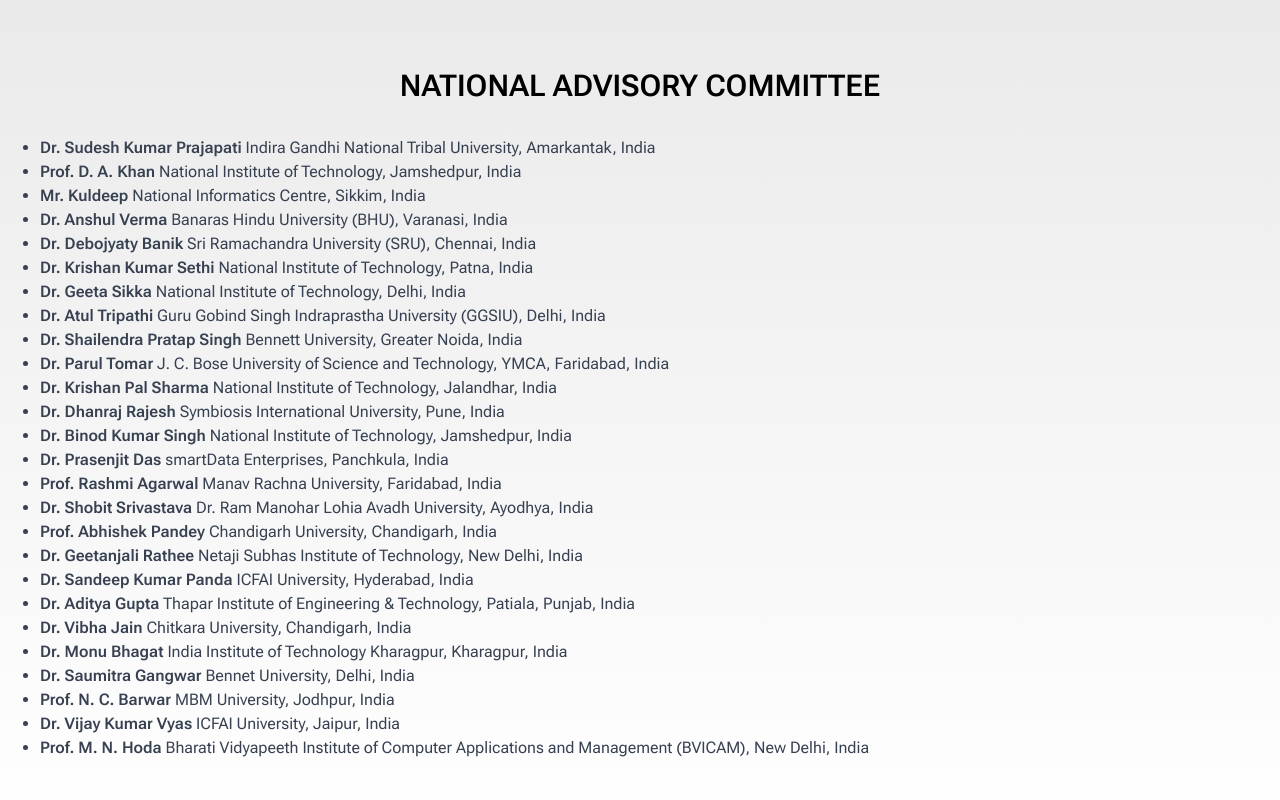
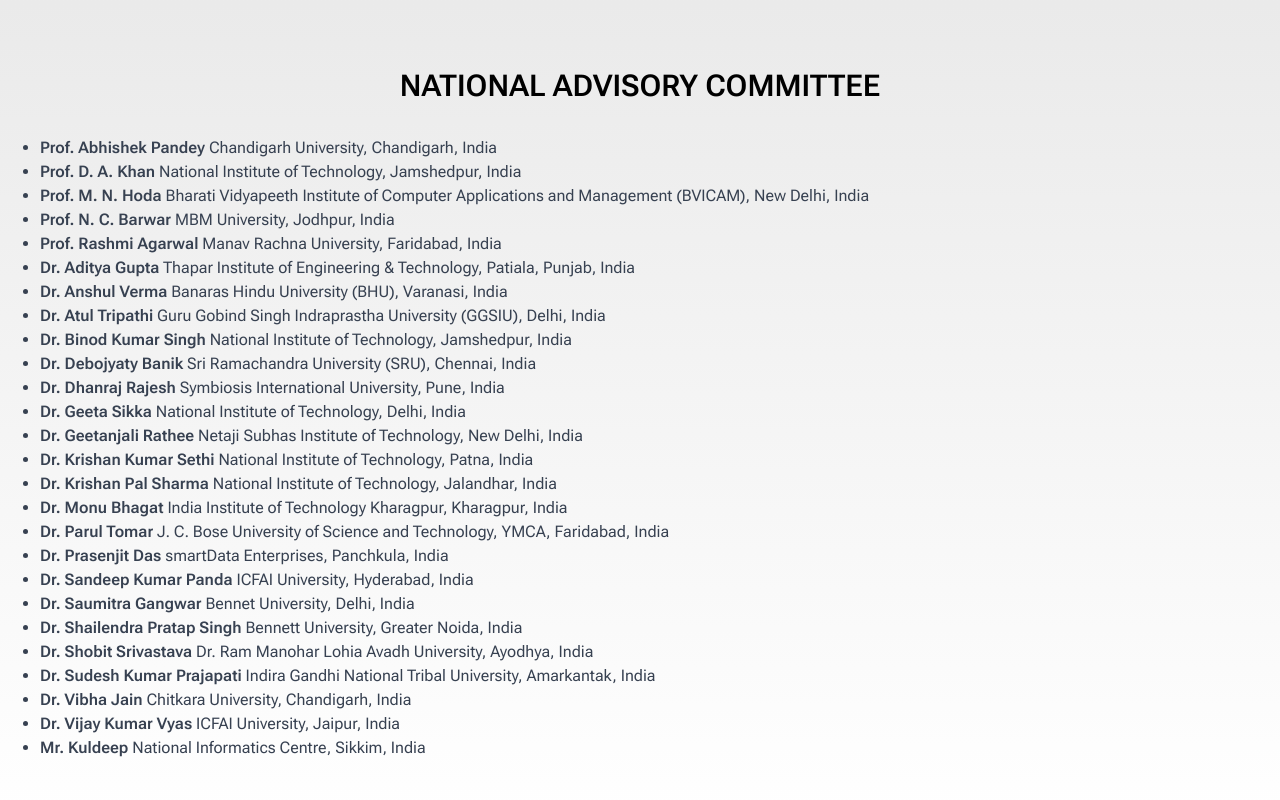
Before and after one commit to vverma022/conference-website, a React (Vite) app: page /commitee in a window 1280 px wide. Shown: the part 1140-1940 px from the top of the page. Built offline with nearby package versions, Linux system fonts and the light colour scheme; a web font is replaced by a local one.

Commit message:
Sorting National Commitee

```diff
--- a/src/page/commitee.jsx
+++ b/src/page/commitee.jsx
@@ -101,7 +101,7 @@
       const InternationalAdvisoryCommittee = [
         {
           name: "Prof. Bahman Javadi" ,
-          role: "The Smart and Distributed Computing (SDC) Lab School of Computer, Data and Mathematical Sciences Western Sydney University, Australia",
+          role: "The Smart and Distributed Computing (SDC) Lab School of Computer, Data and Mathematical Sciences Western Sydney University, Sydney, Australia",
           image: "" ,
         },
         {
@@ -275,133 +275,135 @@
       ];
       const nationalAdvisoryCommittee = [
           {
-          name: 'Dr. Sudesh Kumar Prajapati',
-          role: 'Indira Gandhi National Tribal University, Amarkantak, India',
-          image: '/Sudesh.jpeg?height=200&width=200'
+            "name": "Prof. Abhishek Pandey",
+            "role": "Chandigarh University, Chandigarh, India",
+            "image": ""
           },
           {
-          name: 'Prof. D. A. Khan',
-          role: 'National Institute of Technology, Jamshedpur, India',
-          image: 'https://www.nitjsr.ac.in/backend/uploads/Faculty/CA104/profile/0c34d489-4cab-4aca-b8ce-8fb9ebc1de85.png?height=200&width=200'
+            "name": "Prof. D. A. Khan",
+            "role": "National Institute of Technology, Jamshedpur, India",
+            "image": "https://www.nitjsr.ac.in/backend/uploads/Faculty/CA104/profile/0c34d489-4cab-4aca-b8ce-8fb9ebc1de85.png?height=200&width=200"
           },
           {
-          name: 'Mr. Kuldeep',
-          role: 'National Informatics Centre, Sikkim, India',
-          image: ''
+            "name": "Prof. M. N. Hoda",
+            "role": "Bharati Vidyapeeth Institute of Computer Applications and Management (BVICAM), New Delhi, India",
+            "image": " "
           },
           {
-          name: 'Dr. Anshul Verma',
-          role: 'Banaras Hindu University (BHU), Varanasi, India',
-          image: 'https://bhu.ac.in/Content/Photos/Faculties/FA000043.jpeg?height=200&width=200'
+            "name": "Prof. N. C. Barwar",
+            "role": "MBM University, Jodhpur, India",
+            "email": "ncbarwar@gmail.com"
           },
           {
-          name: 'Dr. Debojyaty Banik',
-          role: 'Sri Ramachandra University (SRU), Chennai, India',
-          image: '/Bannik.JPG?height=200&width=200'
+            "name": "Prof. Rashmi Agarwal",
+            "role": "Manav Rachna University, Faridabad, India",
+            "image": ""
           },
           {
-          name: 'Dr. Krishan Kumar Sethi',
-          role: 'National Institute of Technology, Patna, India',
-          image: 'https://scholar.googleusercontent.com/citations?view_op=medium_photo&user=Hql1qicAAAAJ&citpid=1?height=200&width=200'
+            "name": "Dr. Aditya Gupta",
+            "role": "Thapar Institute of Engineering & Technology, Patiala, Punjab, India",
+            "email": "aditya.gupta@thaper.edu"
           },
           {
-          name: 'Dr. Geeta Sikka',
-          role: 'National Institute of Technology, Delhi, India',
-          image: 'https://nitdelhi.ac.in/wp-content/uploads/2024/07/Geeta_Sikka-2.jpg?height=200&width=200'
+            "name": "Dr. Anshul Verma",
+            "role": "Banaras Hindu University (BHU), Varanasi, India",
+            "image": "https://bhu.ac.in/Content/Photos/Faculties/FA000043.jpeg?height=200&width=200"
           },
           {
-          name: 'Dr. Atul Tripathi',
-          role: 'Guru Gobind Singh Indraprastha University (GGSIU), Delhi, India',
-          image: ''
+            "name": "Dr. Atul Tripathi",
+            "role": "Guru Gobind Singh Indraprastha University (GGSIU), Delhi, India",
+            "image": ""
           },
           {
-          name: 'Dr. Shailendra Pratap Singh',
-          role: 'Bennett University, Greater Noida, India',
-          image: ''
+            "name": "Dr. Binod Kumar Singh",
+            "role": "National Institute of Technology, Jamshedpur, India",
+            "image": "/Binod.JPG?height=200&width=200"
           },
           {
-          name: 'Dr. Parul Tomar',
-          role: 'J. C. Bose University of Science and Technology, YMCA, Faridabad, India',
-          image: 'https://jcboseust.irins.org/assets/profile_images/187152.jpg?height=200&width=200'
+            "name": "Dr. Debojyaty Banik",
+            "role": "Sri Ramachandra University (SRU), Chennai, India",
+            "image": "/Bannik.JPG?height=200&width=200"
           },
           {
-          name: 'Dr. Krishan Pal Sharma',
-          role: 'National Institute of Technology, Jalandhar, India',
-          image: 'https://scholar.googleusercontent.com/citations?view_op=medium_photo&user=QM9qltUAAAAJ&citpid=2?height=200&width=200'
+            "name": "Dr. Dhanraj Rajesh",
+            "role": "Symbiosis International University, Pune, India",
+            "image": "https://scholar.googleusercontent.com/citations?view_op=medium_photo&user=8t9sO-QAAAAJ&citpid=2?height=200&width=200"
           },
           {
-          name: 'Dr. Dhanraj Rajesh',
-          role: 'Symbiosis International University, Pune, India',
-          image: 'https://scholar.googleusercontent.com/citations?view_op=medium_photo&user=8t9sO-QAAAAJ&citpid=2?height=200&width=200'
+            "name": "Dr. Geeta Sikka",
+            "role": "National Institute of Technology, Delhi, India",
+            "image": "https://nitdelhi.ac.in/wp-content/uploads/2024/07/Geeta_Sikka-2.jpg?height=200&width=200"
           },
           {
-          name: 'Dr. Binod Kumar Singh',
-          role: 'National Institute of Technology, Jamshedpur, India',
-          image: '/Binod.JPG?height=200&width=200'
-        },
-        {name: 'Dr. Prasenjit Das',
-        role: 'smartData Enterprises, Panchkula, India',
-        image: '',
-        },
-        {name: 'Prof. Rashmi Agarwal',
-        role: 'Manav Rachna University, Faridabad, India',
-        image: '',
+            "name": "Dr. Geetanjali Rathee",
+            "role": "Netaji Subhas Institute of Technology, New Delhi, India",
+            "email": "geetanjali.rathee123@gmail.com"
           },
           {
-          name: 'Dr. Shobit Srivastava',
-          role: 'Dr. Ram Manohar Lohia Avadh University, Ayodhya, India',
-          image: '',
+            "name": "Dr. Krishan Kumar Sethi",
+            "role": "National Institute of Technology, Patna, India",
+            "image": "https://scholar.googleusercontent.com/citations?view_op=medium_photo&user=Hql1qicAAAAJ&citpid=1?height=200&width=200"
           },
           {
-          name: 'Prof. Abhishek Pandey',
-          role: 'Chandigarh University, Chandigarh, India',
-          image: '',
+            "name": "Dr. Krishan Pal Sharma",
+            "role": "National Institute of Technology, Jalandhar, India",
+            "image": "https://scholar.googleusercontent.com/citations?view_op=medium_photo&user=QM9qltUAAAAJ&citpid=2?height=200&width=200"
           },
           {
-          name: 'Dr. Geetanjali Rathee',
-          role: 'Netaji Subhas Institute of Technology, New Delhi, India',
-          email: 'geetanjali.rathee123@gmail.com',
+            "name": "Dr. Monu Bhagat",
+            "role": "India Institute of Technology Kharagpur, Kharagpur, India",
+            "email": "monu98041@gmail.com"
           },
           {
-          name: 'Dr. Sandeep Kumar Panda',
-          role: 'ICFAI University, Hyderabad, India',
-          email: 'sandeeppanda@ifheindia.org',
+            "name": "Dr. Parul Tomar",
+            "role": "J. C. Bose University of Science and Technology, YMCA, Faridabad, India",
+            "image": "https://jcboseust.irins.org/assets/profile_images/187152.jpg?height=200&width=200"
           },
           {
-          name: 'Dr. Aditya Gupta',
-          role: 'Thapar Institute of Engineering & Technology, Patiala, Punjab, India',
-          email: 'aditya.gupta@thaper.edu',
+            "name": "Dr. Prasenjit Das",
+            "role": "smartData Enterprises, Panchkula, India",
+            "image": ""
           },
           {
-          name: 'Dr. Vibha Jain',
-          role: 'Chitkara University, Chandigarh, India',
-          email: 'jvibha0@gmail.com',
+            "name": "Dr. Sandeep Kumar Panda",
+            "role": "ICFAI University, Hyderabad, India",
+            "email": "sandeeppanda@ifheindia.org"
           },
           {
-          name: 'Dr. Monu Bhagat',
-          role: 'India Institute of Technology Kharagpur, Kharagpur, India',
-          email: 'monu98041@gmail.com',
+            "name": "Dr. Saumitra Gangwar",
+            "role": "Bennet University, Delhi, India",
+            "email": "saumitragangwar@gmail.com"
           },
           {
-          name: 'Dr. Saumitra Gangwar',
-          role: 'Bennet University, Delhi, India',
-          email: 'saumitragangwar@gmail.com',
+            "name": "Dr. Shailendra Pratap Singh",
+            "role": "Bennett University, Greater Noida, India",
+            "image": ""
           },
           {
-          name: 'Prof. N. C. Barwar',
-          role: 'MBM University, Jodhpur, India',
-          email: 'ncbarwar@gmail.com',
+            "name": "Dr. Shobit Srivastava",
+            "role": "Dr. Ram Manohar Lohia Avadh University, Ayodhya, India",
+            "image": ""
           },
           {
-          name: 'Dr. Vijay Kumar Vyas',
-          role: 'ICFAI University, Jaipur, India',
-          email: '',
+            "name": "Dr. Sudesh Kumar Prajapati",
+            "role": "Indira Gandhi National Tribal University, Amarkantak, India",
+            "image": "/Sudesh.jpeg?height=200&width=200"
           },
           {
-          name: "Prof. M. N. Hoda" ,
-          role: "Bharati Vidyapeeth Institute of Computer Applications and Management (BVICAM), New Delhi, India",
-          image: " " ,
-        }
+            "name": "Dr. Vibha Jain",
+            "role": "Chitkara University, Chandigarh, India",
+            "email": "jvibha0@gmail.com"
+          },
+          {
+            "name": "Dr. Vijay Kumar Vyas",
+            "role": "ICFAI University, Jaipur, India",
+            "email": ""
+          },
+          {
+            "name": "Mr. Kuldeep",
+            "role": "National Informatics Centre, Sikkim, India",
+            "image": ""
+          },
       ];
 
   return (
@@ -413,7 +415,7 @@
   >
     <div className="pt-4">
       <h1 className="text-3xl font-semibold mb-4 text-center text-black">
-        COMMITTEE MEMBERS
+        COMMITTEE'S
       </h1>
     </div>
 
--- a/src/sections/footer.jsx
+++ b/src/sections/footer.jsx
@@ -32,7 +32,7 @@
             </a>
           </div>
         </div>
-        <div className="mt-12 xl:mt-0 xl:col-span-1 xl:col-start-3">
+        <div className=" xl:col-start-3">
          <ContactForm />
         </div>
       </div>
```
Also changed, not shown: src/sections/contact-usbetter.jsx (+44 -7 lines). Lines whose indentation alone changed are shown as unchanged.
